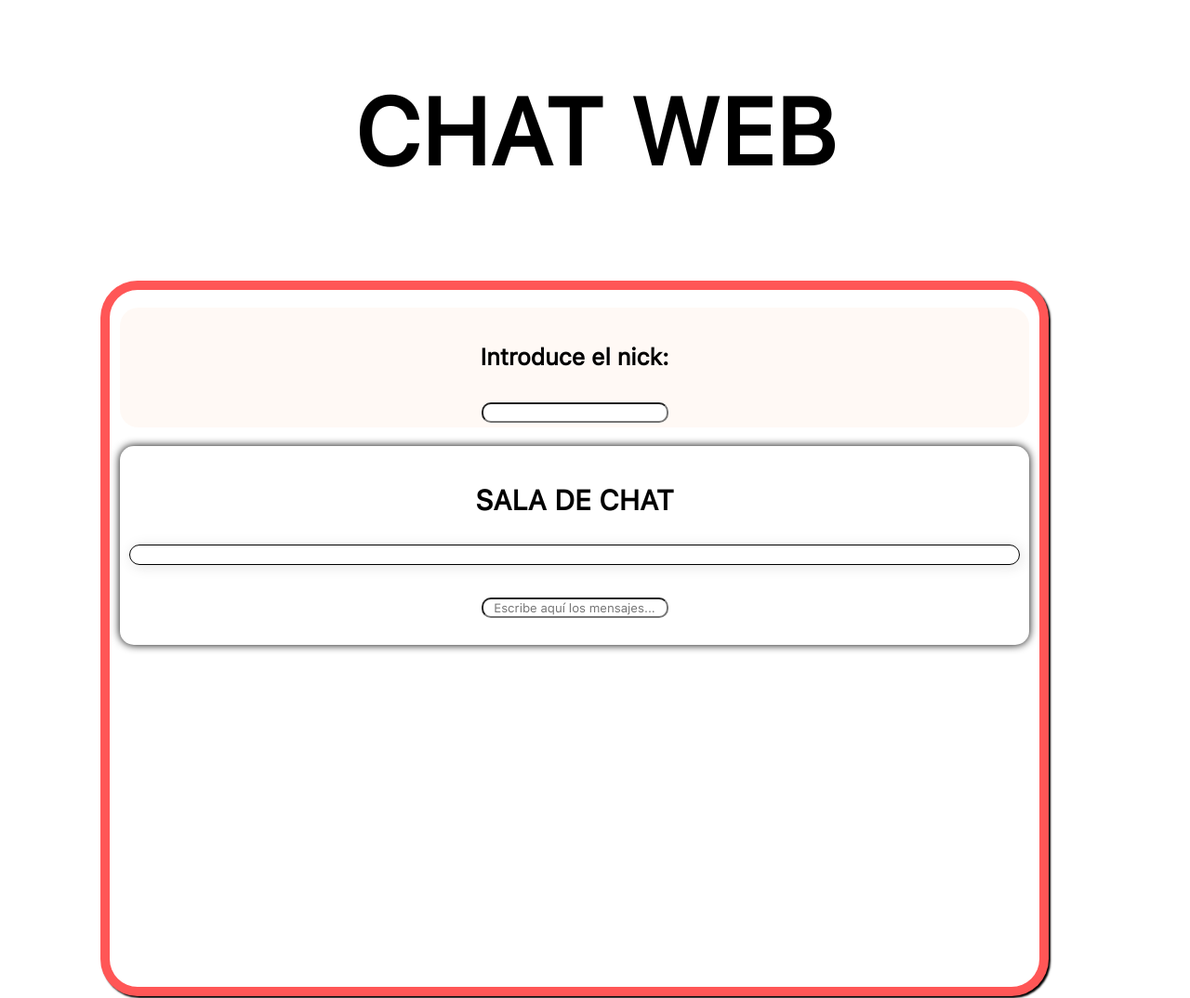
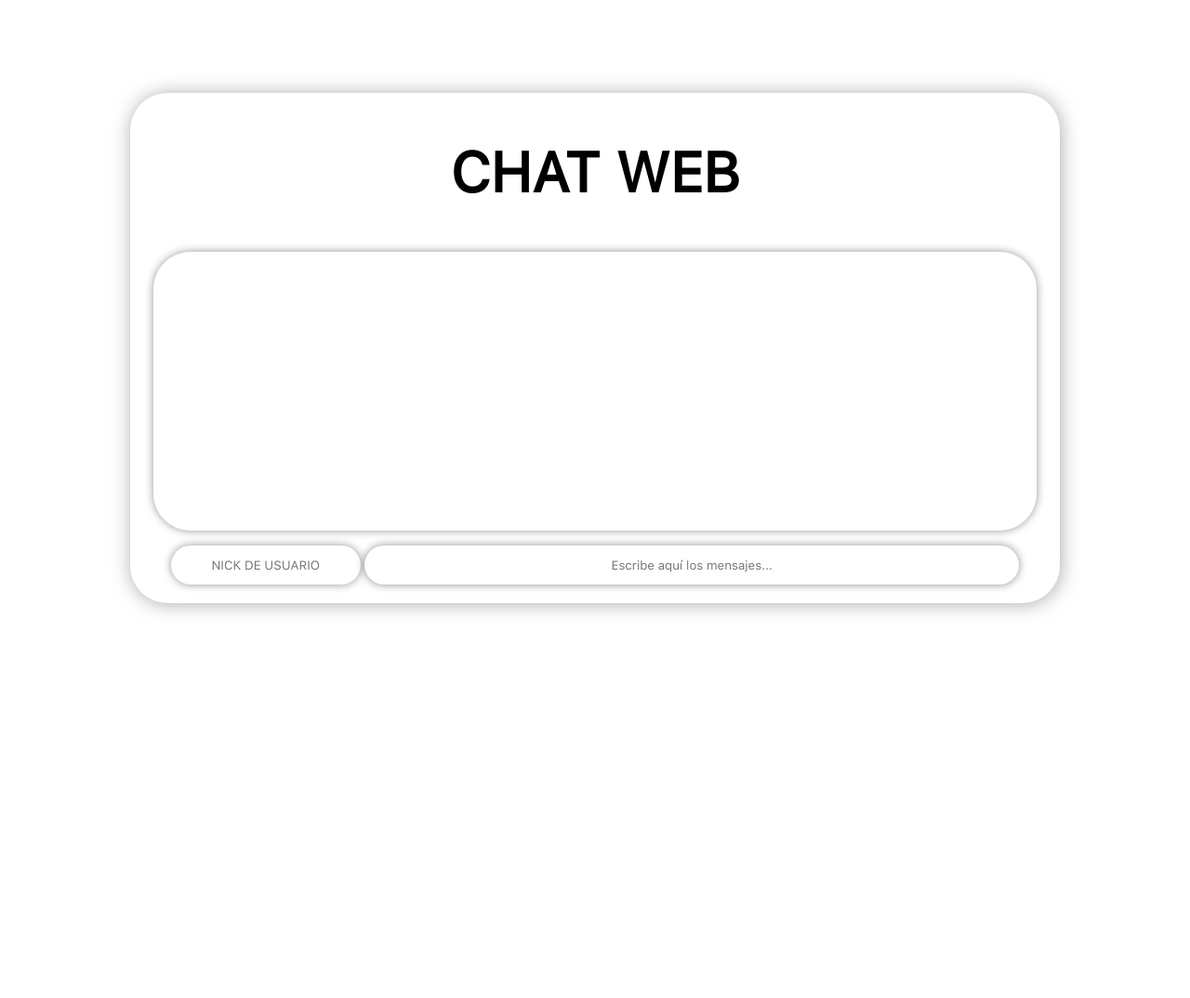
Before and after one commit to jorgebarrado/LTAW-Practicas, a website: page P3/public/index.html in a window 1280 px wide. Shown: the top 1074 px of the page at 93% size. After the commit the page ends 800 px from the top, so only its background shows below. Drawn offline with nearby package versions, Linux system fonts and the light colour scheme; no server answers.

Commit message:
diseño terminado

```diff
--- a/P3/public/index.html
+++ b/P3/public/index.html
@@ -15,30 +15,13 @@
 </head>
 
 <body>
-  <h2>CHAT WEB</h2>
-
-    <div id='total'>
-      <br>
-
-      <div id='cuadrado-nick'>
-        <h4>Introduce el nick:</h4>
-        <input type="text" id="nick">
-      </div>
-
-      <div id='chat'>
-        <h3>SALA DE CHAT</h3>
+  <div id='total'>
+    <h2>CHAT WEB</h2>
         <p id="display"></p>
-
-        <br>
-
         <div id='cuadrado-msg'>
+          <input type="text" placeholder="NICK DE USUARIO" id="nick">
           <input type="text" placeholder="Escribe aquí los mensajes..." autocomplete="off" id="msg_entry">
-        </div>
-
-        <br>
-      </div>
-      <br>
-
     </div>
-  </body>
+  </div>
+</body>
 </html>
--- a/P3/public/style.css
+++ b/P3/public/style.css
@@ -5,86 +5,64 @@
 }
 
 body{
+    display: flex;
     background-color: rgba(255, 255, 255, 0.431);
     background-size: cover;
     text-align: center;
-    margin-top: 70px;
+    justify-content: center;
+    margin: 0px;
 }
 
 h2{
     font-family: "letra";
-    font-size: 100px;
+    font-size: 60px;
     position: center;
-    font-weight: bold;
 }
 
 #total{
-    background-color: rgb(255, 255, 255);
-    border: solid 10px;
-    border-color: rgba(255, 0, 0, 0.664);
+    justify-content: center;
     border-radius: 40px;
     text-align: center;
     margin: 100px;
     font-family: "letra";
     width: 1000px;
-    height: 750px;
+    height: auto;
     position: center;
-    box-shadow: 2px 2px 2px rgb(0 0 0 / 100%);
+    box-shadow: 1px 1px 20px rgba(99, 99, 99, 0.542);
 }
 
-#cuadrado-nick{
-    background-color: rgba(255, 245, 238, 0.60);
-    border-radius: 20px;
-    padding: 5px 0 5px 0 ;
-    margin-left: 11px;
-    margin-right: 11px;
-    width: auto;
-    height: auto;
-}
 
-h4{
-    font-size: 25px;
-}
-
-h3{
-    font-size: 30px;
-}
-
-#chat{
-    box-shadow: 0px 0px 10px rgb(0 0 0 / 100%);
-    border-radius: 15px;
-    padding: 10px 0 10px 0 ;
-    margin-top: 20px;
-    margin-left: 11px;
-    margin-right: 11px;
-    margin-bottom: 0px;
-    width: auto;
-    height: auto;
-}
 
 #display{
     background-color: rgba(255, 255, 255, 0.679);
-    box-shadow: 2px 2px 15px rgba(0, 0, 0, 0.111);
-    border: solid 1px;
-    border-radius: 30px;
-    border-color: rgb(0, 0, 0);
-    margin-left: 10px;
-    margin-right: 10px;
-    padding:10px;
+    box-shadow: 0px 0px 10px rgba(0, 0, 0, 0.423);
+    border-radius: 40px;
+    margin-left: 25px;
+    margin-right: 25px;
     font-family: "letra";
     width: auto;
-    height: auto;
+    height: 300px;
     overflow: auto;
 }
 
 input{
-    border-radius: 10px;
+    background-color: rgb(255, 255, 255);
+    border: 5px;
+    border-radius: 100px;
     font-family: "letra";
     text-align: center;
 }
-
+#nick{
+    box-shadow: 0px 0px 10px rgba(0, 0, 0, 0.42);
+    width: 200px;
+    height: 40px;
+    text-align: center;
+    margin-bottom: 20px;
+}
 #msg_entry{
-    width: auto;
-    height: auto;
+    box-shadow: 0px 0px 10px rgba(0, 0, 0, 0.446);
+    width: 700px;
+    height: 40px;
     text-align: center;
+    margin-bottom: 20px;
 }
```
